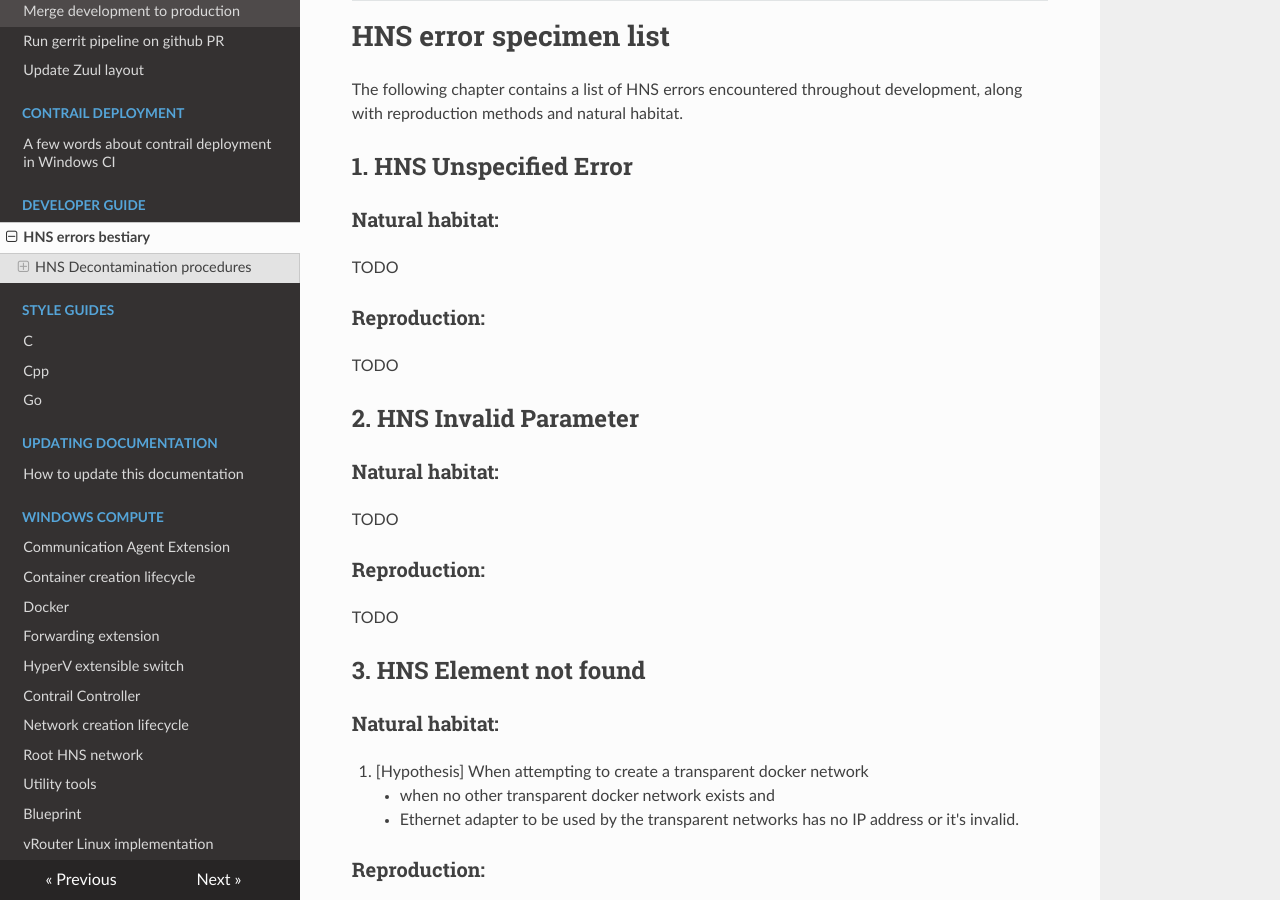
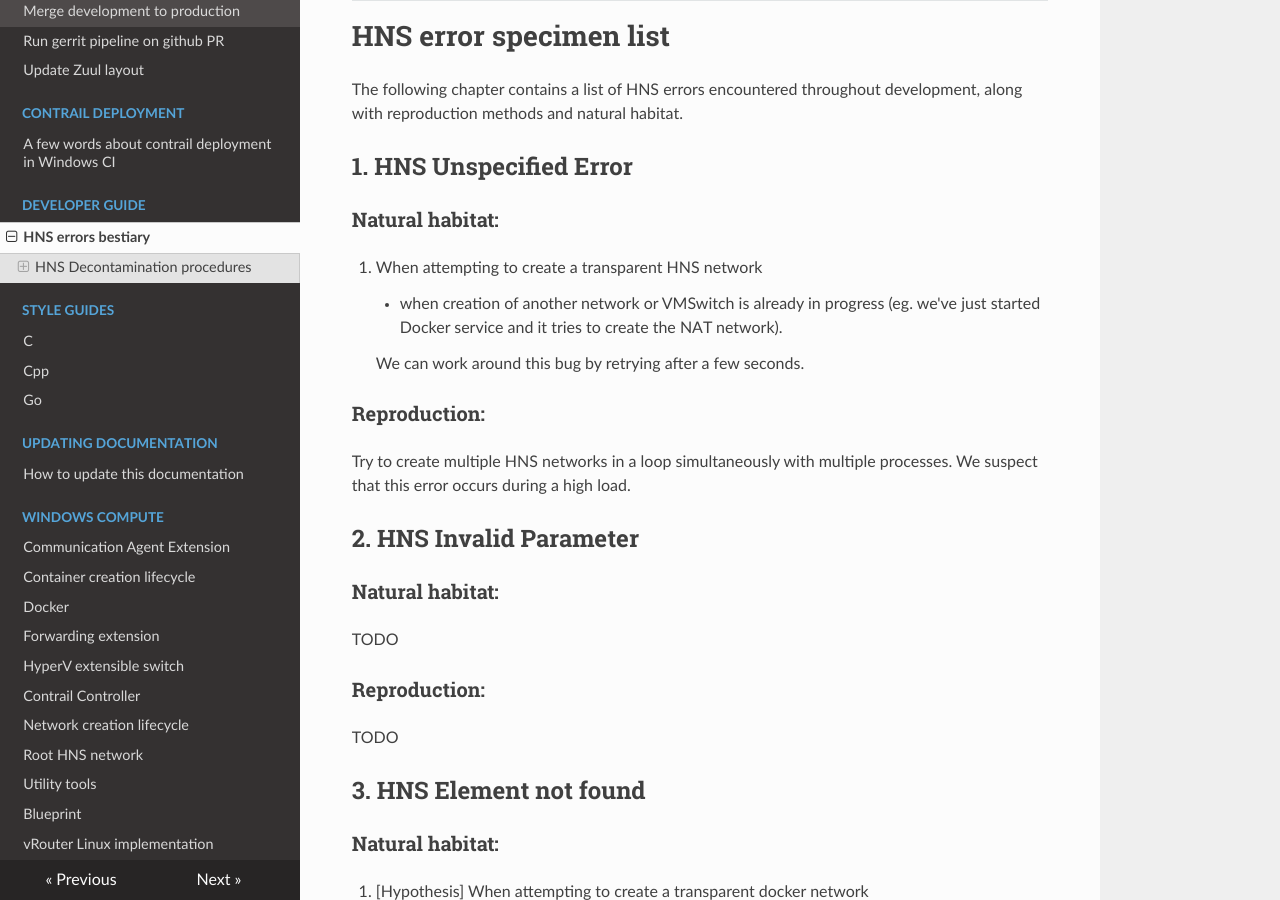
Before and after one commit to piotr-szuberski/contrail-windows-docs, an MkDocs documentation site: the page built from doc/developer_guide/HNS_error_bestiary.md, in a window 1280 px wide and 900 px high, scrolled down 1759 px. Built offline with MkDocs 1.6.1, drawn with Linux system fonts in a browser that asks for light colours; nearby versions of some CDN libraries.

Commit message:
Describe HNS Unspecified error (#11)

```diff
--- a/doc/developer_guide/HNS_error_bestiary.md
+++ b/doc/developer_guide/HNS_error_bestiary.md
@@ -78,11 +78,16 @@ The following chapter contains a list of HNS errors encountered throughout devel
 
 ### Natural habitat:
 
-TODO
+1.  When attempting to create a transparent HNS network
+    * when creation of another network or VMSwitch is already in progress
+      (eg. we've just started Docker service and it tries to create the NAT network).
+
+    We can work around this bug by retrying after a few seconds.
 
 ### Reproduction:
 
-TODO
+Try to create multiple HNS networks in a loop simultaneously with multiple processes.
+We suspect that this error occurs during a high load.
 
 ## 2. HNS Invalid Parameter
 
```
